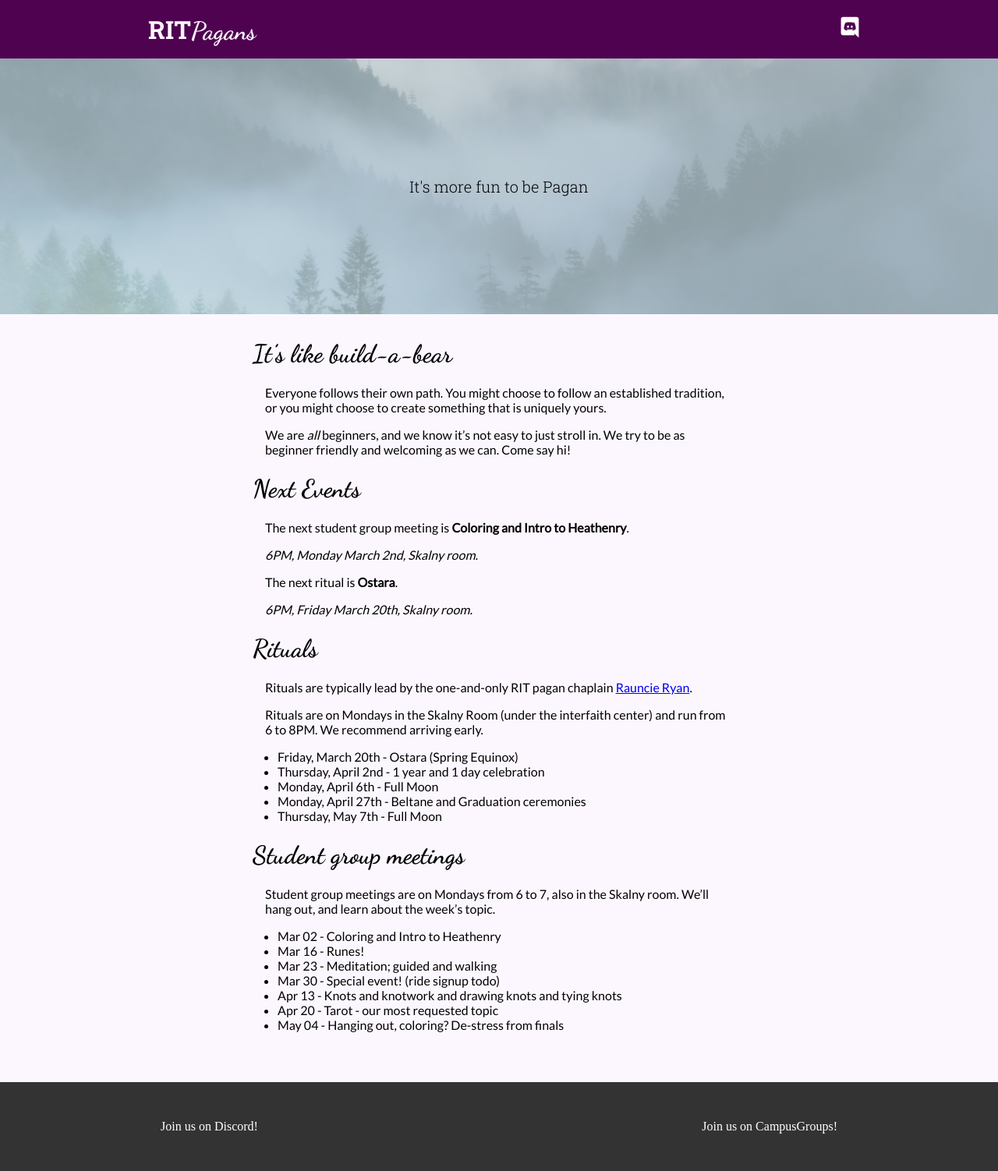
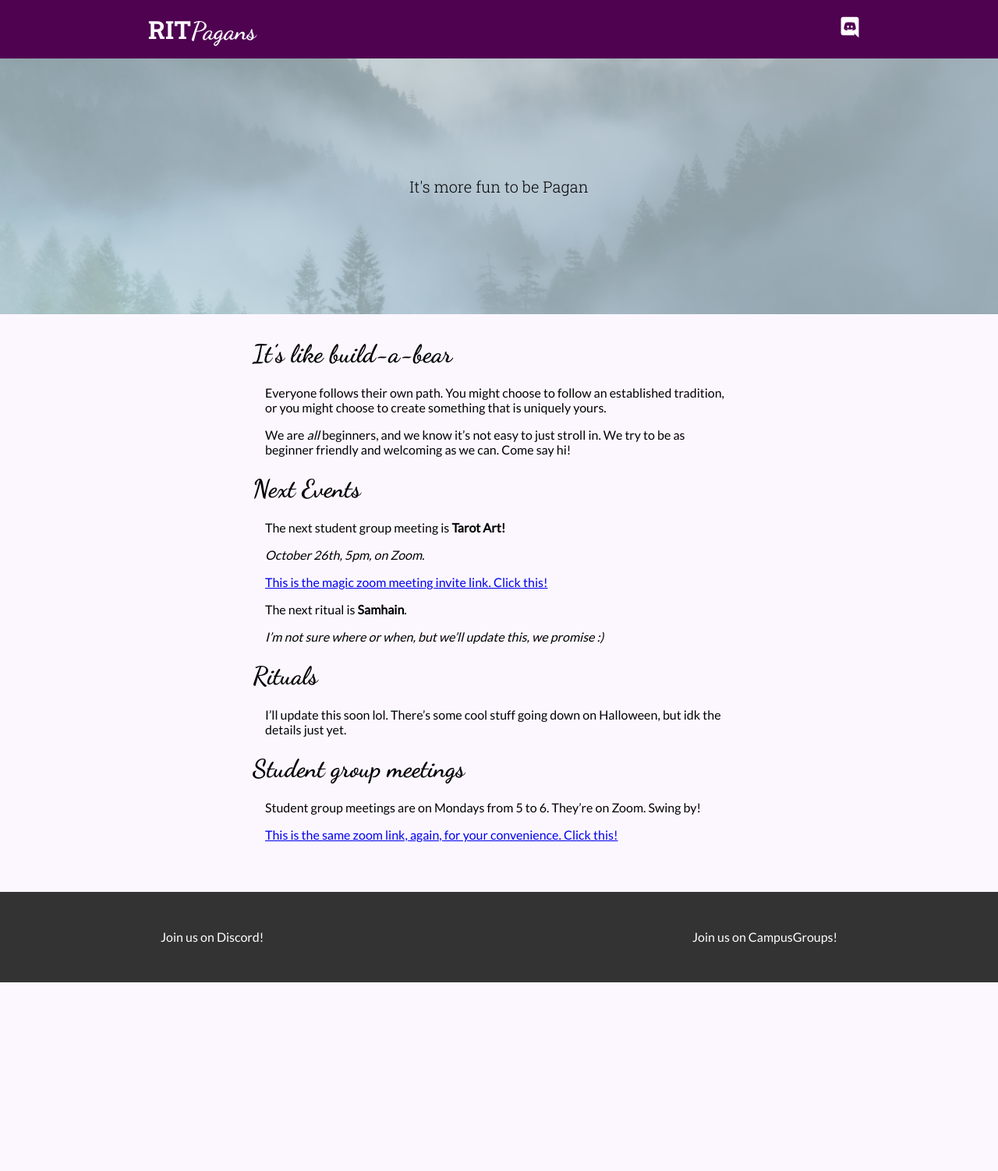
Before and after one commit to ritpagans/ritpagans.com, a Jekyll site: the page built from index.md, in a window 1280 px wide. Shown: the whole page at 78% size. Built offline with Jekyll 4.4.1, drawn with Linux system fonts in a browser that asks for light colours; some web fonts are replaced; after the commit the page ends 1260 px from its top, so only the background shows below that.

Commit message:
Lets throw an update at it

```diff
--- a/_config.yml
+++ b/_config.yml
@@ -2,7 +2,7 @@
 title: RITPagans
 email: your-email@domain.com
 description: > # this means to ignore newlines until "baseurl:"
-  Write an awesome description for your new site here.
+  Rochester Institute of Technology - Pagan "Club" / student life thing.
 url: "http://ritpagans.com" # the base hostname & protocol for your site
 plugins:
   - jekyll-sitemap
--- a/_layouts/home.html
+++ b/_layouts/home.html
@@ -4,7 +4,7 @@
 		<meta charset="utf-8">
 	    <title>{{ page.title }}</title>
 		<link rel="stylesheet" href="/assets/css/master.css">
-		<link href="https://fonts.googleapis.com/css?family=Dancing+Script:700|Lato|Roboto+Slab:300,700&display=swap" rel="stylesheet">
+		<link href="https://fonts.googleapis.com/css?family=Dancing+Script:700|Lato|Roboto+Slab:300,700|Sansita+Swashed&display=swap" rel="stylesheet">
 		<meta name="viewport" content="width=device-width, initial-scale=1">
 	</head>
 	<body>
--- a/_sass/main.scss
+++ b/_sass/main.scss
@@ -2,6 +2,7 @@
 $lato: 'Lato', sans-serif;
 $dance: 'Dancing Script', cursive;
 $slab: 'Roboto Slab', serif;
+$cursive: 'Sansita Swashed', cursive;
 
 $c_purple: rgba(78, 2, 80, 1);
 $c_egreen: rgba(8, 76, 97, 1);
@@ -137,6 +138,7 @@ footer{
 	a{
 		text-decoration: none;
 		color: white;
+		font-family: $lato;
 		&:hover{
 			text-decoration: underline;
 		}
--- a/index.md
+++ b/index.md
@@ -11,34 +11,22 @@ We are *all* beginners, and we know it's not easy to just stroll in. We  try to
 
 # Next Events
 
-The next student group meeting is **Coloring and Intro to Heathenry**.
+The next student group meeting is **Tarot Art!**
 
-*6PM, Monday March 2nd, Skalny room.*
+*October 26th, 5pm, on Zoom.*
 
-The next ritual is **Ostara**.
+[This is the magic zoom meeting invite link. Click this!](https://rit.zoom.us/w/95413970668?tk=fcQcvyJLu98okS0NmhnSP0gjds9EpYZ9IJNLtRZheo4.DQIAAAAWNx2m7BZ4ZUZfUlpva1FEeVY5Y2tseTRQYUt3AAAAAAAAAAAAAAAAAAAAAAAAAAAA&pwd=eTJML2RKVWVMZXhQd0t4ak5UOGpUUT09)
 
-*6PM, Friday March 20th, Skalny room.*
+The next ritual is **Samhain**.
+
+*I'm not sure where or when, but we'll update this, we promise :)*
 
 # Rituals
 
-Rituals are typically lead by the one-and-only RIT pagan chaplain [Rauncie Ryan](https://www.rit.edu/directory/lrrgla-rauncie-ryan).
-
-Rituals are on Mondays in the Skalny Room (under the interfaith center) and run from 6 to 8PM. We recommend arriving early.
-
-- Friday, March 20th - Ostara (Spring Equinox)
-- Thursday, April 2nd - 1 year and 1 day celebration
-- Monday, April 6th - Full Moon
-- Monday, April 27th - Beltane and Graduation ceremonies
-- Thursday, May 7th - Full Moon
+I'll update this soon lol. There's some cool stuff going down on Halloween, but idk the details just yet.
 
 # Student group meetings
 
-Student group meetings are on Mondays from 6 to 7, also in the Skalny room. We'll hang out, and learn about the week's topic.
+Student group meetings are on Mondays from 5 to 6. They're on Zoom. Swing by!
 
-- Mar 02 - Coloring and Intro to Heathenry
-- Mar 16 - Runes!
-- Mar 23 - Meditation; guided and walking
-- Mar 30 - Special event! (ride signup todo)
-- Apr 13 - Knots and knotwork and drawing knots and tying knots
-- Apr 20 - Tarot - our most requested topic
-- May 04 - Hanging out, coloring? De-stress from finals
+[This is the same zoom link, again, for your convenience. Click this!](https://rit.zoom.us/w/95413970668?tk=fcQcvyJLu98okS0NmhnSP0gjds9EpYZ9IJNLtRZheo4.DQIAAAAWNx2m7BZ4ZUZfUlpva1FEeVY5Y2tseTRQYUt3AAAAAAAAAAAAAAAAAAAAAAAAAAAA&pwd=eTJML2RKVWVMZXhQd0t4ak5UOGpUUT09)
```
Also changed, not shown: _layouts/default.html (+8 -2 lines).
